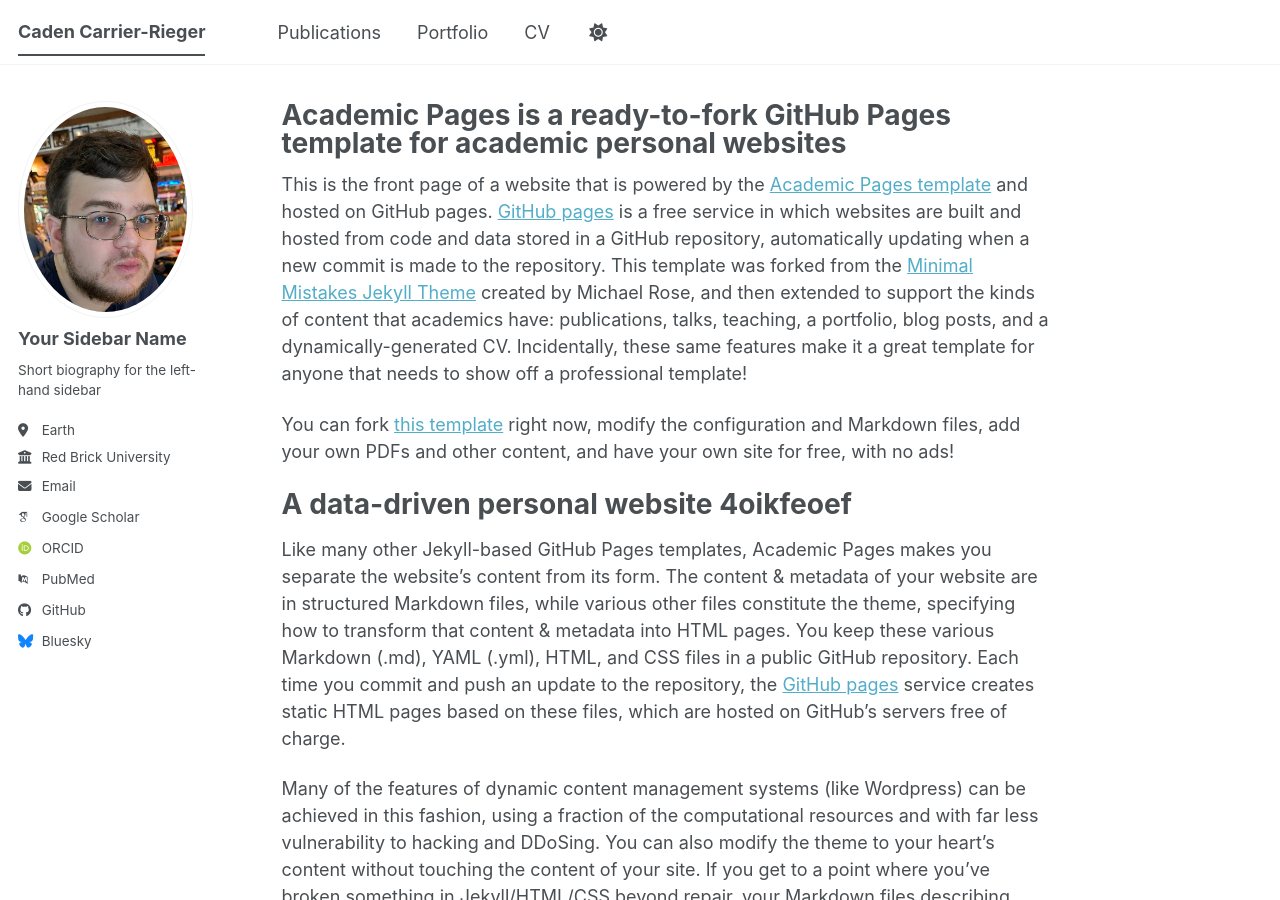
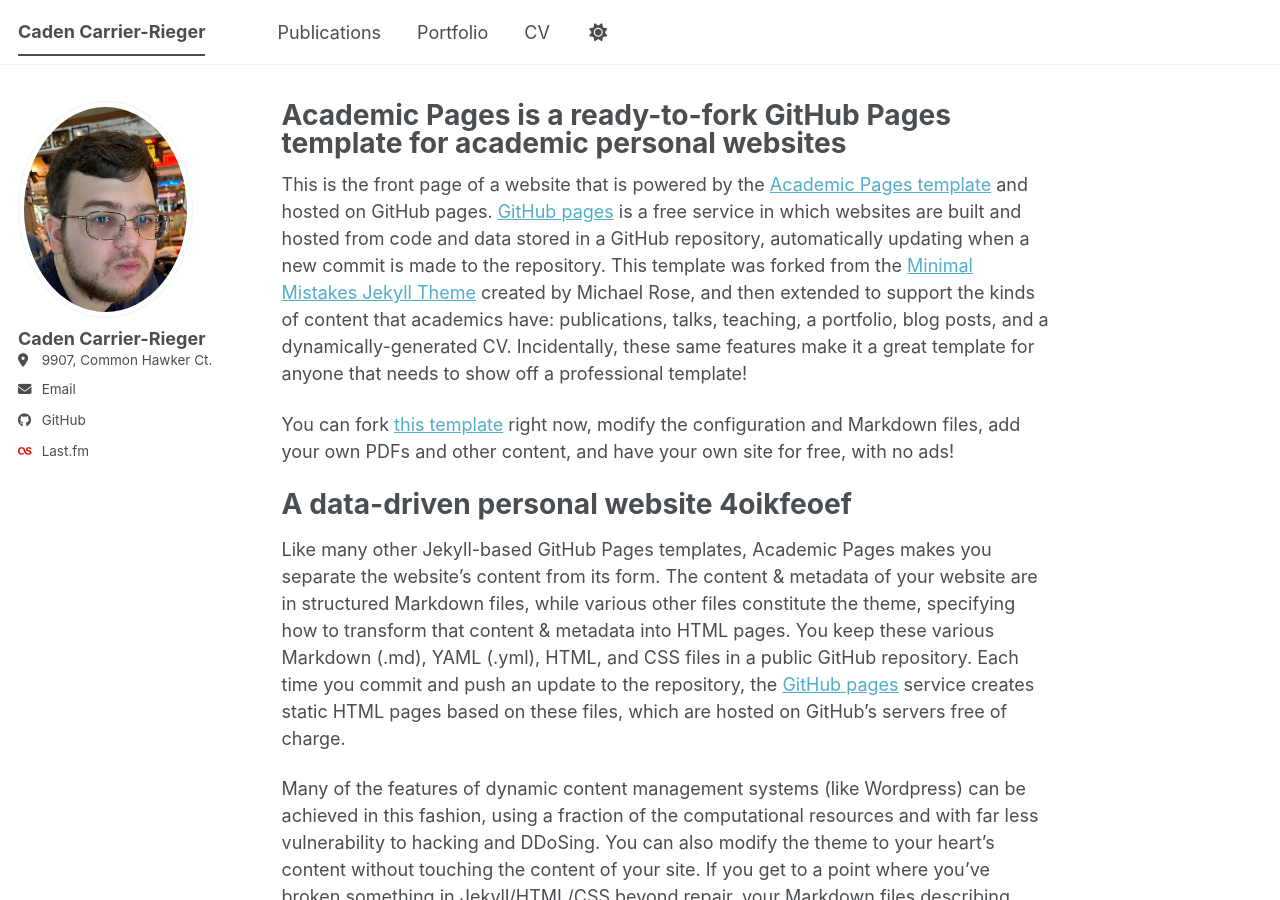
Before and after one commit to cadenrieger-lgtm/cadenrieger-lgtm.github.io, a Jekyll site: the page built from _pages/about.md, in a window 1280 px wide and 900 px high. Built offline with Jekyll 4.4.1, drawn with Linux system fonts in a browser that asks for light colours; some web fonts are replaced; a script bundle is joined from its source files by our own code; library files that are not in the unit come from our copies.

Commit message:
Modify author details and social media links
Updated author information and social media links in the configuration file.

```diff
--- a/_config.yml
+++ b/_config.yml
@@ -24,24 +24,24 @@
 author:
   # Biographic information
   avatar           : "profile.png"
-  name             : "Your Sidebar Name"
+  name             : "Caden Carrier-Rieger"
   pronouns         : # example: "she/her"
-  bio              : "Short biography for the left-hand sidebar"
-  location         : "Earth"
-  employer         : "Red Brick University"
+  bio              : #"Short biography for the left-hand sidebar"
+  location         : "9907, Common Hawker Ct., Conroe, Texas"
+  employer         : #
   uri              : # URL
-  email            : "none@example.org"
+  email            : "caden.rieger@gmail.com"
 
   # Academic websites
   academia         : # URL
   arxiv            : # URL - Update with the correct link to your profile
-  googlescholar    : "https://scholar.google.com/citations?user=PS_CX0AAAAAJ"
+  googlescholar    : # URL
   inspire-hep      : # URL
   impactstory      : # URL
-  orcid            : "https://orcid.org/yourorcidurl"
+  orcid            : # URL
   semantic         : # URL
   ssrn             : # URL
-  pubmed           : "https://www.ncbi.nlm.nih.gov/pubmed/?term=john+snow"
+  pubmed           : # URL
   researchgate     : # URL
   scopus           : # URL
   zotero           : # URL
@@ -51,13 +51,13 @@
   bitbucket        : # Username - Update with your username on the site
   codepen          : # Username
   dribbble         : # Username
-  github           : "academicpages"
+  github           : "cadenrieger-lgtm"
   kaggle           : # Username
   stackoverflow    : # User number or user number and name (i.e., use "1" or "1/jeff-atwood")
 
   # Social media
   artstation       : # Username
-  bluesky          : "bsky.app" # Replace this with you Bluesky username
+  bluesky          : # UserName # Replace this with you Bluesky username
   facebook         : # Username
   flickr           : # Username
   foursquare       : # Username
@@ -65,7 +65,7 @@
   google_plus      : # Username
   keybase          : # Username
   instagram        : # Username
-  lastfm           : # Username
+  lastfm           : "Caden Rieger, www.linkedin.com/in/caden-rieger-5a0147301"
   linkedin         : # Username
   mastodon         : # URL
   medium           : # URL
@@ -138,7 +138,7 @@
 
 # Social Sharing
 twitter:
-  username               : &twitter
+  username               : #&twitter
 facebook:
   username               :
   app_id                 :
```
